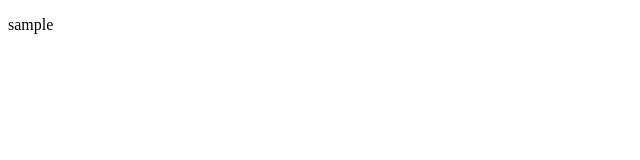
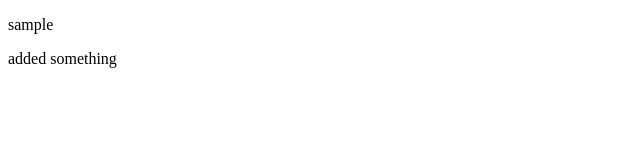
Before and after one commit to kitz1980/study_git, a plain HTML site: page index.html in a window 1280 px wide. Shown: the whole page, without its empty margins (0-640 px from the left). Drawn offline with Linux system fonts and the light colour scheme.

Commit message:
added some text

```diff
--- a/index.html
+++ b/index.html
@@ -7,5 +7,6 @@
 
 <body>
 <p>sample</p>
+<p>added something</p>
 </body>
 </html>
```
